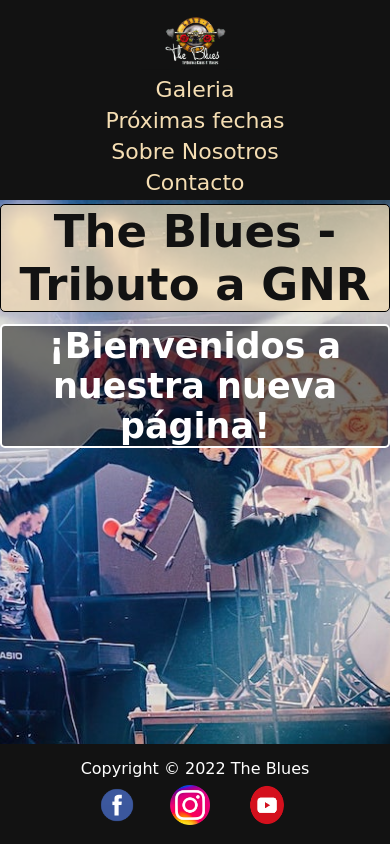
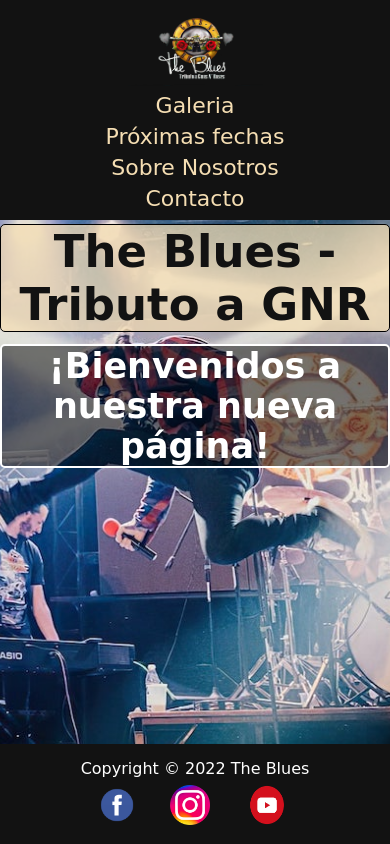
Before and after one commit to MaxCand/pf-canda-orlandazzi, a website: page index.html in a window 390 px wide. Drawn offline with Linux system fonts and the light colour scheme; a web font is replaced by a local one.

Commit message:
arreglando tamanio logo

```diff
--- a/scss/main.scss
+++ b/scss/main.scss
@@ -224,7 +224,7 @@
 
     body {
         grid-template-columns: 100%;
-        grid-template-rows: 200px auto 100px;
+        grid-template-rows: 220px auto 100px;
     }
 
     header {
@@ -268,7 +268,7 @@
     }
 
     .header__logo {
-        @include sizes(108px, 56px);
+        @include sizes(135px, 72px);
     }
 
 }
```
Also changed, not shown: css/main.css.
